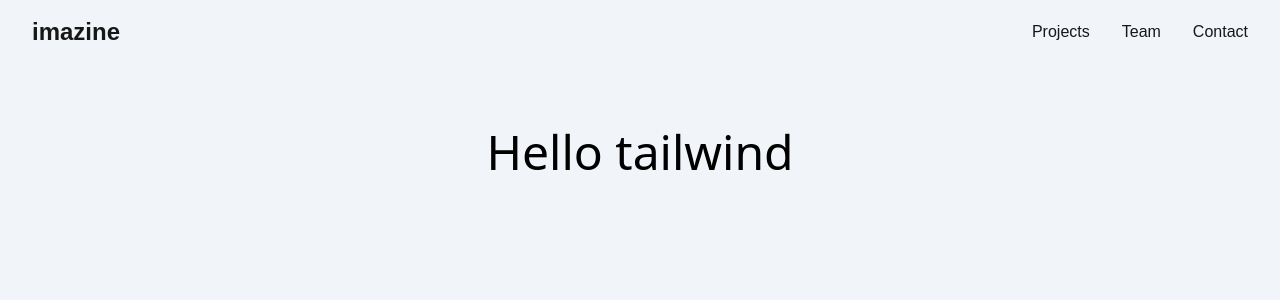
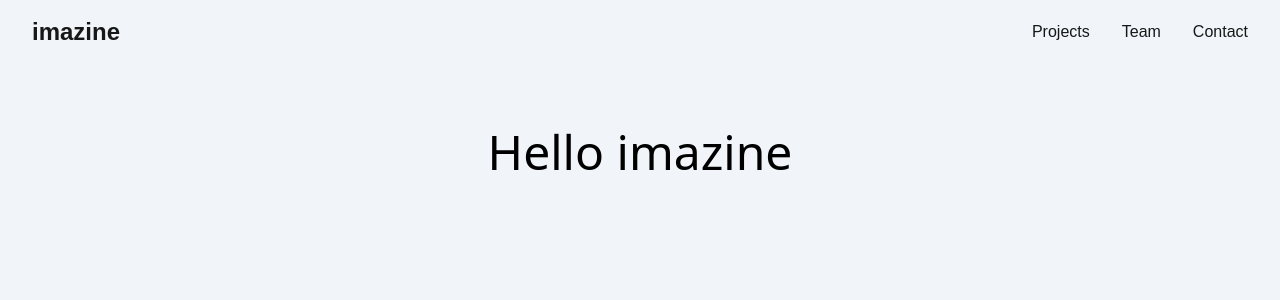
Before and after one commit to ronssrony/imazine-next, a Next.js app: page / in a window 1280 px wide. Shown: the top 300 px of the page. Built offline with nearby package versions, Linux system fonts and the light colour scheme.

Commit message:
refactor: update Button styles, add Logo component, and enhance layout

```diff
--- a/app/components/layout/Navigation.tsx
+++ b/app/components/layout/Navigation.tsx
@@ -3,7 +3,8 @@
 import { useState, useEffect } from 'react';
 import { Menu, X } from 'lucide-react';
 import Link from 'next/link';
-import { Button } from '@/app/components/ui/Button';
+import Button  from '@/app/components/ui/Button';
+import Logo from '@/app/components/ui/Logo'; // Assuming you have a Logo component
 
 const Navigation = () => {
   const [isOpen, setIsOpen] = useState(false);
@@ -35,9 +36,7 @@ const Navigation = () => {
           <div className="flex justify-between items-center h-16">
             {/* Logo */}
             <Link href="/" className="flex-shrink-0">
-            <span className="text-2xl font-elegant font-bold text-foreground">
-              ima<span className="text-primary">zine</span>
-            </span>
+            <Logo/>
             </Link>
 
             {/* Desktop Navigation */}
@@ -66,7 +65,7 @@ const Navigation = () => {
             </div>
 
             {/* Mobile menu button */}
-            <div className="md:hidden">
+            <div className="md:hidden ">
               <Button
                   onClick={() => setIsOpen(!isOpen)}
                   className="text-foreground"
@@ -79,7 +78,7 @@ const Navigation = () => {
           {/* Mobile Navigation */}
           {isOpen && (
               <div className="md:hidden">
-                <div className="px-2 pt-2 pb-3 space-y-1 sm:px-3 bg-background border-t border-border">
+                <div className="px-2 pt-2 pb-3 space-y-1 sm:px-3  border-t border-border">
                   {navItems.map((item) =>
                       item.href.startsWith('#') ? (
                           <a
--- a/app/components/ui/Button.tsx
+++ b/app/components/ui/Button.tsx
@@ -8,7 +8,7 @@ interface ButtonProps {
   className?: string;
 }
 
-export const Button = ({
+ const Button = ({
   children,
   variant = 'primary',
   size = 'md',
@@ -18,7 +18,7 @@ export const Button = ({
   const baseStyles = "rounded-full border border-solid transition-colors flex items-center justify-center font-medium";
 
   const variantStyles = {
-    primary: "bg-foreground text-background hover:bg-[#383838] dark:hover:bg-[#ccc] border-transparent",
+    primary: "bg-background text-background hover:bg-[#383838] dark:hover:bg-gray-800 border-transparent",
     secondary: "bg-gray-100 text-gray-800 hover:bg-gray-200 border-transparent",
     outline: "bg-transparent border-gray-300 hover:bg-gray-50 text-gray-800"
   };
--- /dev/null
+++ b/app/components/ui/Logo.tsx
@@ -0,0 +1,9 @@
+import React from 'react';
+
+const Logo: React.FC = () => (
+  <span className="text-2xl font-elegant font-bold text-foreground">
+    ima<span className="text-primary">zine</span>
+  </span>
+);
+
+export default Logo;
--- a/app/layout.tsx
+++ b/app/layout.tsx
@@ -20,12 +20,12 @@ export default function RootLayout({
   children: React.ReactNode;
 }>) {
   return (
-    <html lang="en" className={crimsonPro.variable}>
+    <html lang="en">
       <body
-        className={``}
+        className={`${crimsonPro.variable} font-sans antialiased bg-background text-foreground`}
       >
         <Navigation />
-        <main className="min-h-screen pt-24">{children}</main>
+        <main className="min-h-screen relative pt-24">{children}</main>
       </body>
     </html>
   );
--- a/app/page.tsx
+++ b/app/page.tsx
@@ -2,9 +2,9 @@
 
 export default function Home() {
   return (
-    <div className="font-sans  flex flex-col items-center p-8  gap-10">
+    <div className="font-sans  flex flex-col items-center justify-center p-8  gap-10">
       <div className="w-full  flex items-center justify-center max-w-5xl">
-          <h1 className="text-5xl">Hello tailwind</h1>
+          <h1 className="text-5xl">Hello imazine</h1>
       </div>
     </div>
   );
```
